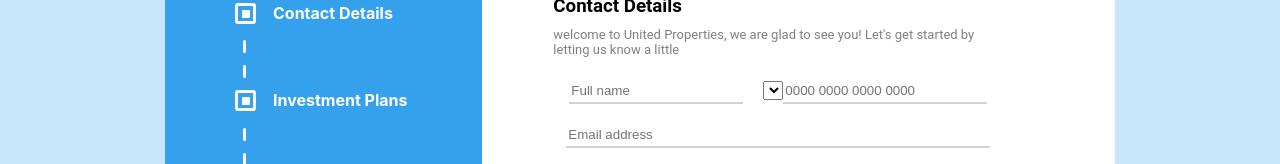
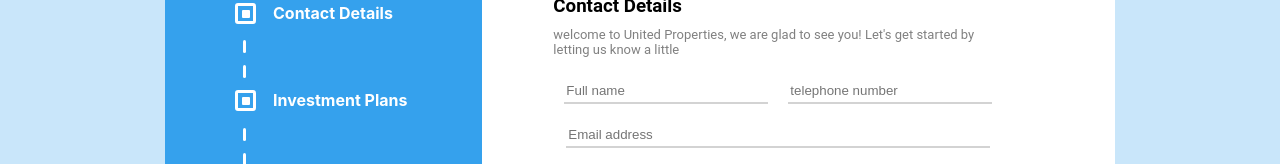
Before and after one commit to Ciprian420/react-login-page, a React (Create React App) app: page / in a window 1280 px wide. Shown: the part 199-363 px from the top of the page. Built offline with nearby package versions, Linux system fonts and the light colour scheme; a web font is replaced by a local one.

Commit message:
custom commit

```diff
--- a/src/Components/Details/Details.js
+++ b/src/Components/Details/Details.js
@@ -2,12 +2,6 @@
 import SideBar from "../SideBar/SideBar"
 import { useForm } from "react-hook-form"
 import { useState } from "react"
-
-const normalizeCardNumber = (value) => {
-    return value.replace(/\s/g,"").match(/.{1,4}/g)?.join(" ").substr(0,19) || ""
-}
-
-
 
 const Details = () => {
     const [step] = useState(0);
@@ -29,21 +23,8 @@
                         <H3>Contact Details</H3>
                         <Para>welcome to United Properties, we are glad to see you! Let's get started by  letting us know a little</Para>
                         <InputCont>
-                            {/* <InputMask classname="input" mask={'+37\\3 99 999 999'}/>; */}
-
-                            <div>
-                            <Input type="tel" placeholder="Full name" style={{width: 170}}></Input>
-                            <select id="country" name="country" style={{width: 20, position: "relative",left: 10}}>
-                              <option value="australia">Moldova</option>
-                              <option value="canada">Rusia</option>
-                              <option value="usa">USA</option>
-                            </select>
-                            <Input placeholder="0000 0000 0000 0000"  inputMode="numeric" autoComplete="cc-number"
-                            onChange={(event) => {
-                                const {value} = event.target
-                                event.target.value = normalizeCardNumber(value)
-                            }}></Input>
-                            </div>
+                            <Input type="tel" placeholder="Full name" ></Input>
+                            <Input placeholder="telephone number"></Input>
                             <InputLonger placeholder="Email address"/>
                             <InputLonger placeholder="Country"/>
                         </InputCont>
```
